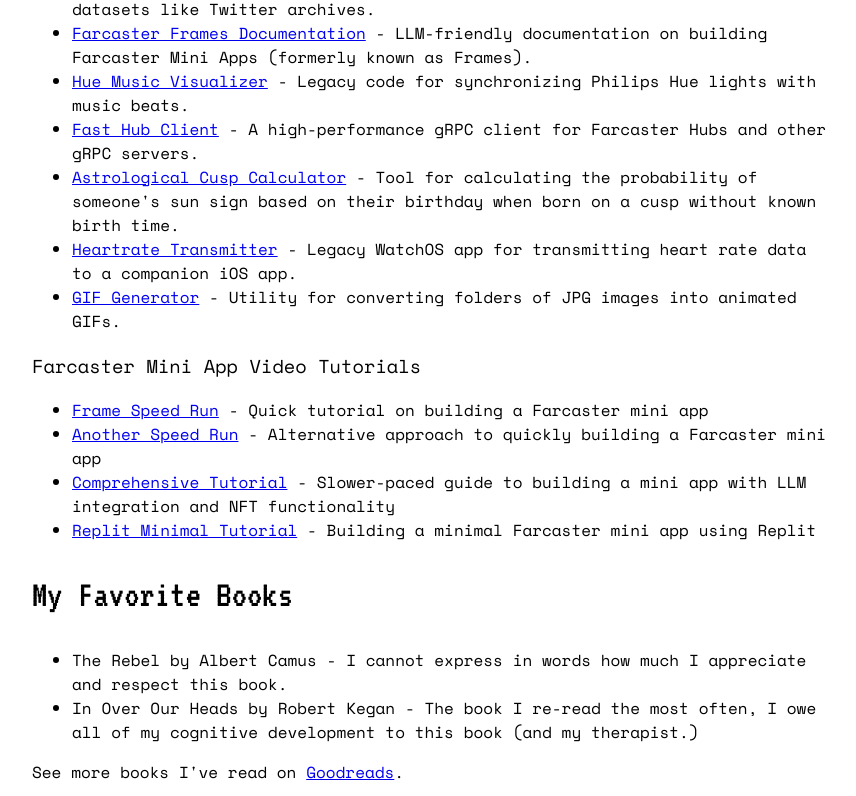
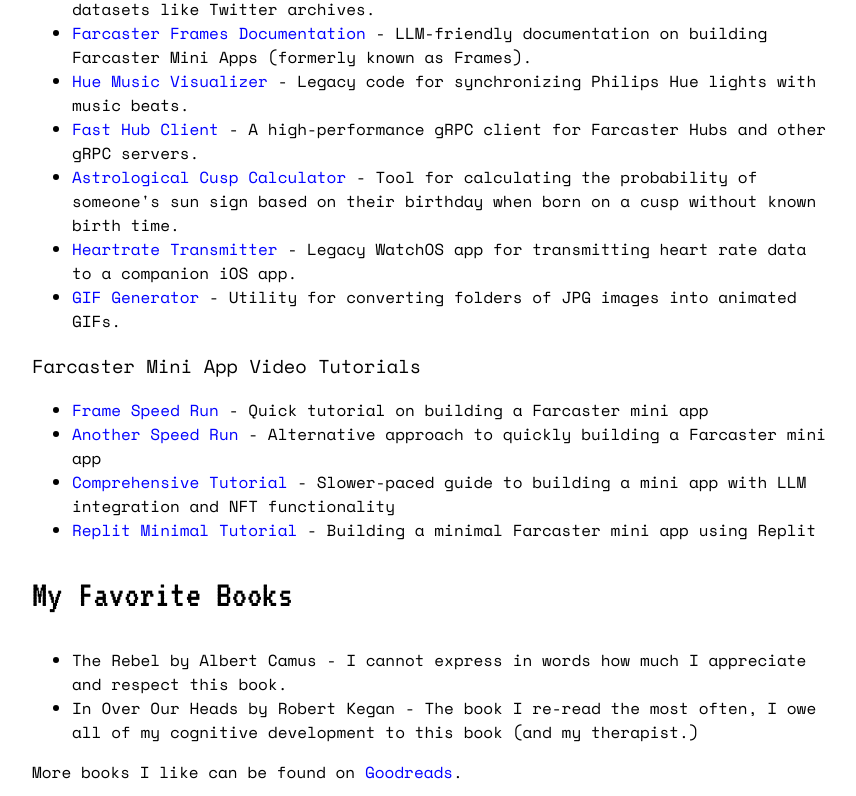
Before and after one commit to jc4p/kasra-dot-codes, a website built with Vite: page index.html in a window 1280 px wide. Shown: the part 1424-2220 px from the top of the page, without its empty margins (208-1064 px from the left). Built offline with nearby package versions, Linux system fonts and the light colour scheme.

Commit message:
Some more updates

```diff
--- a/index.html
+++ b/index.html
@@ -79,7 +79,7 @@
           <li>The Rebel by Albert Camus - I cannot express in words how much I appreciate and respect this book.</li>
           <li>In Over Our Heads by Robert Kegan - The book I re-read the most often, I owe all of my cognitive development to this book (and my therapist.)</li>
         </ul>
-        <p>See more books I've read on <a href="https://www.goodreads.com/user/show/20895385-kasra-rahjerdi" target="_blank" rel="noopener noreferrer">Goodreads</a>.</p>
+        <p>More books I like can be found on <a href="https://www.goodreads.com/user/show/20895385-kasra-rahjerdi" target="_blank" rel="noopener noreferrer">Goodreads</a>.</p>
       </section>
 
       <section>
--- a/src/style.css
+++ b/src/style.css
@@ -17,6 +17,15 @@
   display: block;
   min-width: 320px;
   min-height: 100vh;
+}
+
+a {
+  color: blue;
+  text-decoration: none;
+}
+
+a:visited {
+  color: blue;
 }
 
 h1, h2 {
```
